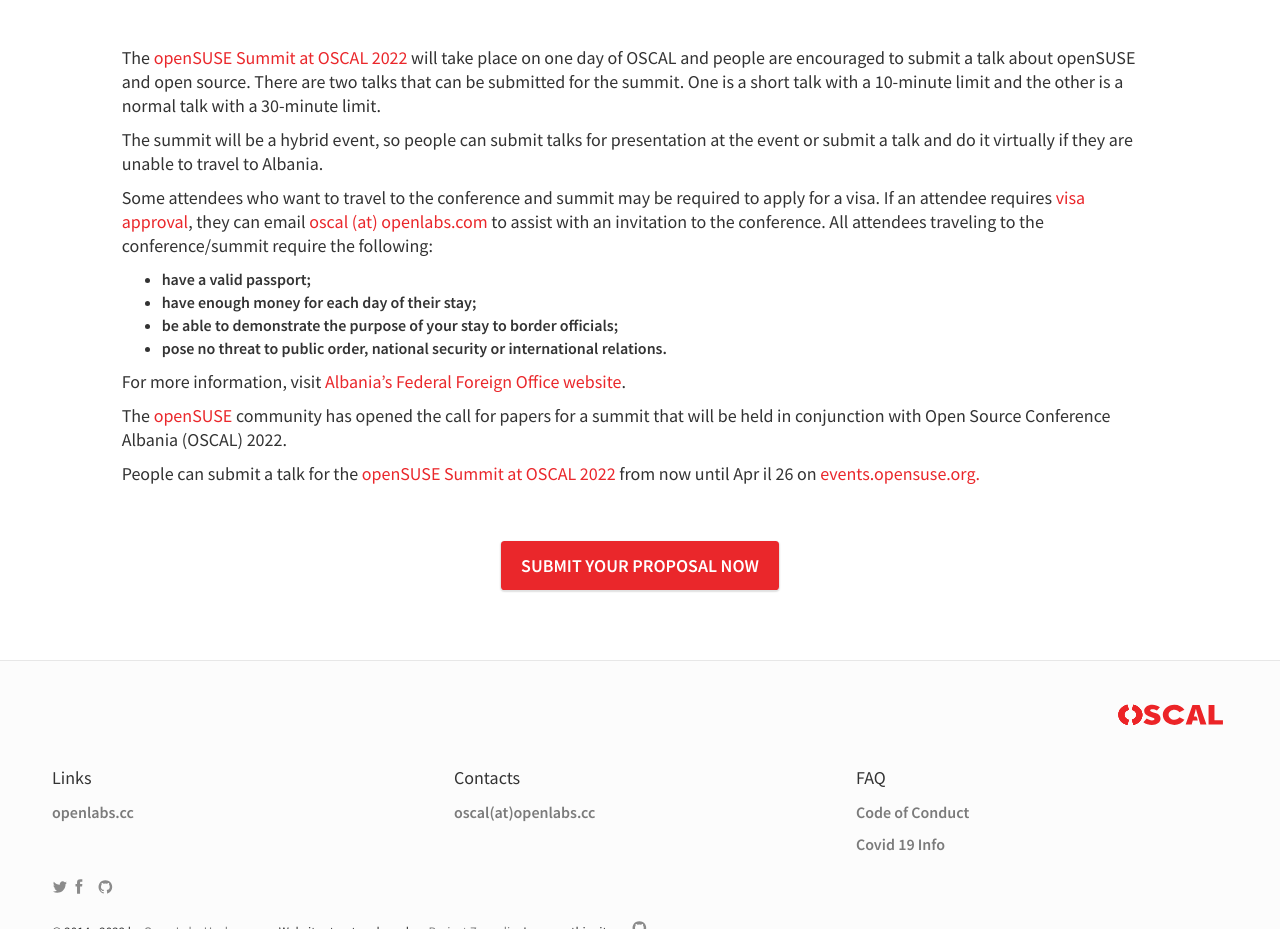
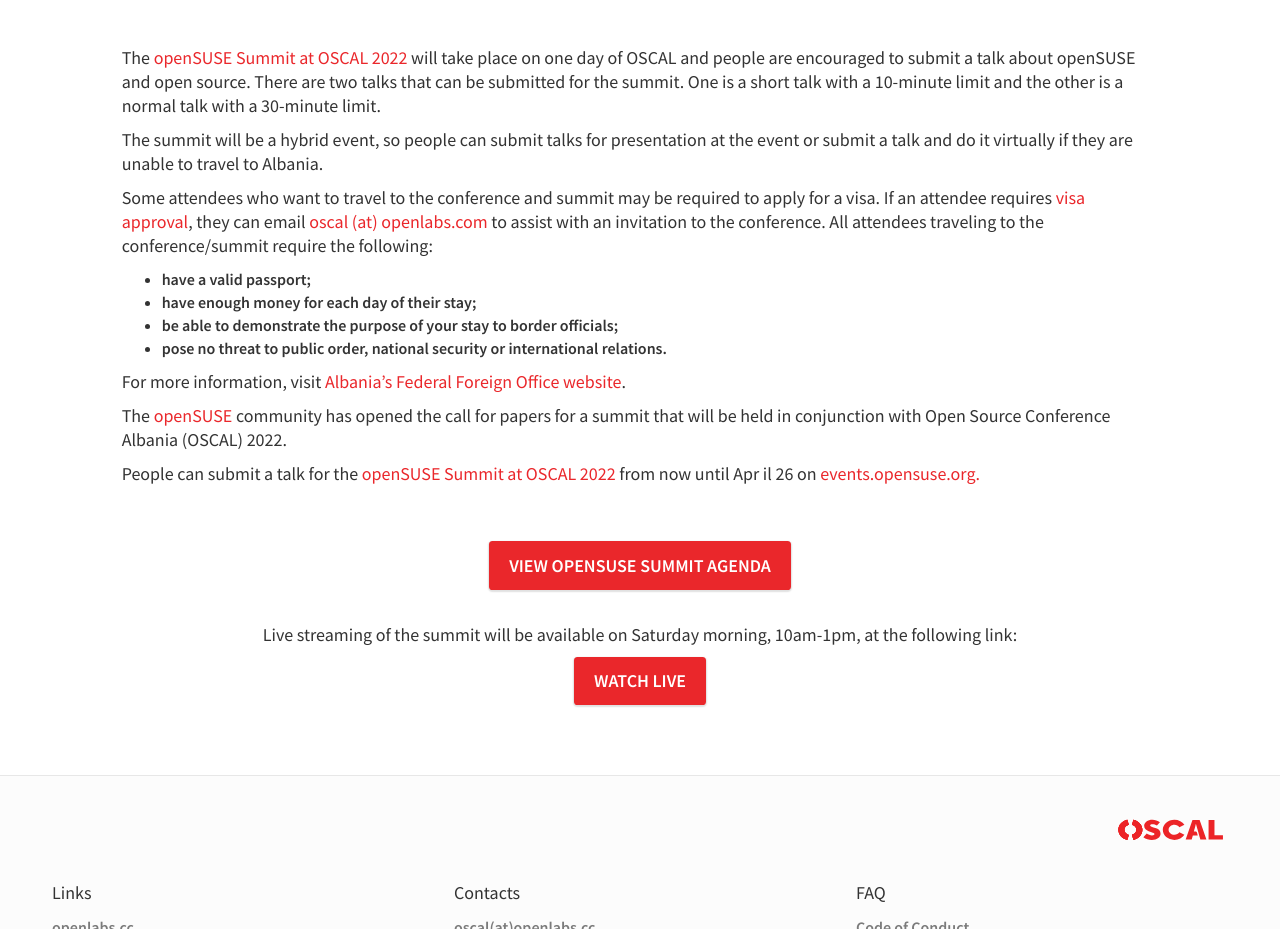
Before and after one commit to OpenLabsHackerspace/OSCAL2022-website, a Jekyll site: the page built from open-susse-summit.html, in a window 1280 px wide and 1400 px high, cut to the strip 471-1400 px from the top of the window. Built offline with Jekyll 4.4.1, drawn with Linux system fonts in a browser that asks for light colours; comment, search, counter and statistics services are not loaded.

Commit message:
add venue address as text; add livestream link in openSUSE summit page; add agenda link; add Cunga picture; fix responsivity issue

```diff
--- a/_config.yml
+++ b/_config.yml
@@ -40,6 +40,7 @@
  - {permalink: "/", text: "Home"}
  - {permalink: "/about/", text: "About"}
  - {permalink: "/speakers/", text: "Speakers"}
+ - {link: "https://cfp.openlabs.cc/oscal2022/schedule/", text: "Agenda"}
  - {permalink: "/open-susse-summit/", text: "OpenSuse Summit"}
  - {permalink: "/blog/", text: "News"}
  - {permalink: "/media/", text: "Media"}
@@ -65,6 +66,7 @@
 typeoutFallback: ""
 heroButtons:
 - {link: "https://events.openlabs.cc/e/15/oscal-2022", text: "Get your ticket"}
+- {link: "https://cfp.openlabs.cc/oscal2022/schedule/", text: "Conference Agenda"}
 - {permalink: "/open-susse-summit/", text: "openSUSE Summit"}
 
 # About Block
--- a/_data/speakers.yml
+++ b/_data/speakers.yml
@@ -24,7 +24,7 @@
   id: 3
   name: "Boris"
   surname: "Stoyanov"
-  company: ""
+  company: "Boris is a Senior Software Engineer in Coursera, helping bring hands-on education to everyone. He’s focusing on observability and process work, building a system that’s robust and maintainable."
   title: "Getting started with Go"
   bio: ""
   thumbnailUrl: "BorisStoyanov.png"
@@ -214,7 +214,7 @@
   company: ""
   title: "The state of facial recognition technology: DIY stuff to trick the surveillance cameras"
   bio: "I have studied at the University of Tirana, Faculty of Natural Sciences and in 2015 I get a BA degree in Physics. Then, I changed my career path to the creative industry. Currently, I'm working as a digital designer and art director at McCann Tirana. For more than 8 years I am a political activist with a focus on digital human rights, ethical tech, artificial intelligence and open-source technology."
-  thumbnailUrl: ""
+  thumbnailUrl: "KristiCunga.png"
   # rockstar: true
   social:
     - {name: "twitter", link: ""}
--- a/_includes/open-susse-info.html
+++ b/_includes/open-susse-info.html
@@ -39,8 +39,15 @@
         <br/>
         <br/>
         <p class="text-center">
-            <a href="https://events.opensuse.org/conferences/oSO22" class="btn btn-primary waves-effect waves-button waves-light waves-float" target="_blank">
-                Submit your proposal now
+            <a href="https://events.opensuse.org/conferences/oSO22/schedule" class="btn btn-primary waves-effect waves-button waves-light waves-float" target="_blank">
+                View openSUSE Summit Agenda
+            </a>
+        </p>
+        <br/>
+        <p class="text-center">Live streaming of the summit will be available on Saturday morning, 10am-1pm, at the following link: </p>
+        <p class="text-center">
+            <a href="https://join.osc.al/2022/livestream" class="btn btn-primary waves-effect waves-button waves-light waves-float" target="_blank">
+                Watch live
             </a>
         </p>
 </div>
--- a/_sass/partials/_navigation.scss
+++ b/_sass/partials/_navigation.scss
@@ -75,7 +75,8 @@
         transform: translate(0);
     }
     ul {
-        float: left;
+        // float: left;
+        height: 100px;
         margin: 0;
         padding: 0;
         list-style: none;
--- a/venue.html
+++ b/venue.html
@@ -21,6 +21,11 @@
     All rooms will feature projectors, ethernet plugs and wifi
 </p>
 
+<p>Address:
+
+    <address>Bulevardi Zogu i Pare, rr. Papa Kristo Negovani, pall. Li-Em, shkalla 1, kati 2.</address>
+</p>
+
 <p>Below is a map with the venue location:</p>
 
 <iframe width="425" height="350" frameborder="0" scrolling="no" marginheight="0" marginwidth="0" src="https://www.openstreetmap.org/export/embed.html?bbox=19.81613337993622%2C41.33258116381974%2C19.81967389583588%2C41.33441995679684&amp;layer=mapnik&amp;marker=41.333501573802394%2C19.817903637886047" style="border: 1px solid black"></iframe><br/><small><a href="https://www.openstreetmap.org/?mlat=41.33350&amp;mlon=19.81790#map=19/41.33350/19.81790" target="_blank">View Larger Map</a></small>
```
Also changed, not shown: css/main.css.
